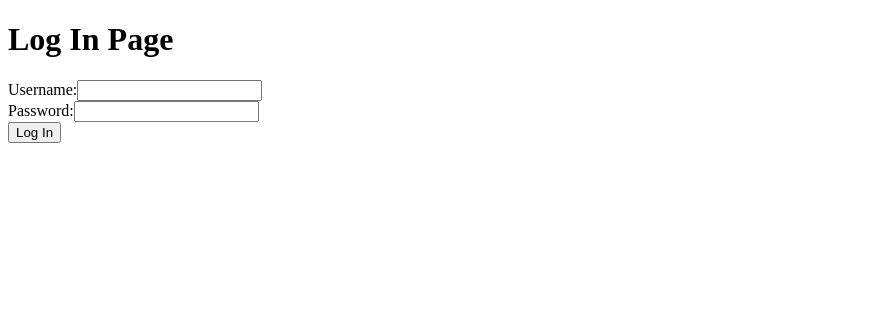
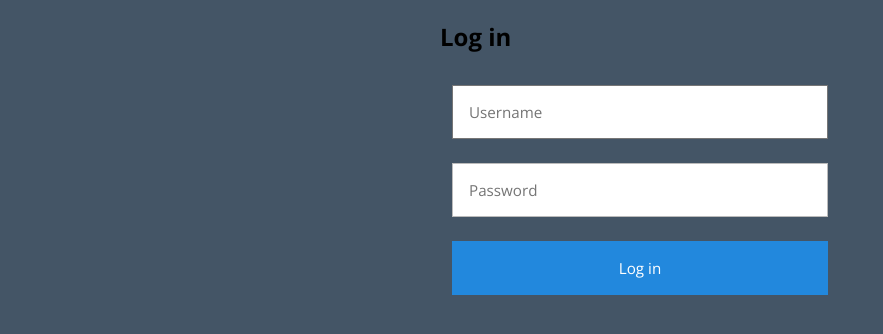
Before and after one commit to Samue1eun/CP_Personal_Project_02DEC24, a React (Vite) app in the folder frontend/: page /login in a window 1280 px wide. Shown: the top 334 px of the page, without its empty margins (0-883 px from the left). Built offline with nearby package versions, Linux system fonts and the light colour scheme.

Commit message:
added in a log in page, but the css is still not contained in the login page

```diff
--- /dev/null
+++ b/frontend/components/Code Pen/LogIn_Register/LoginForm.jsx
@@ -0,0 +1,56 @@
+import React, { useState } from 'react';
+import axios from 'axios';
+import { useNavigate } from 'react-router-dom';
+import styles from './LoginRegisterForm.module.css'; // Import the CSS module
+
+const LoginForm = () => {
+    const [username, setUsername] = useState('');
+    const [password, setPassword] = useState('');
+    const navigate = useNavigate();
+
+    const handleSubmit = async (e) => {
+        e.preventDefault();
+        try {
+            const response = await axios.post('http://127.0.0.1:8000/api/token/', {
+                username,
+                password,
+            });
+            localStorage.setItem('access_token', response.data.access);
+            localStorage.setItem('refresh_token', response.data.refresh);
+            axios.defaults.headers.common['Authorization'] = `Bearer ${response.data.access}`;
+            navigate('/home');  // Redirect to the homepage
+        } catch (error) {
+            console.error('There was an error logging in!', error);
+        }
+    };
+
+    return (
+        <div className={styles.login}>
+            <div className={styles.loginTriangle}></div>
+            <h2 className={styles.loginHeader}>Log in</h2>
+            <form className={styles.loginContainer} onSubmit={handleSubmit}>
+                <p>
+                    <input
+                        type="text"
+                        placeholder="Username"
+                        value={username}
+                        onChange={(e) => setUsername(e.target.value)}
+                    />
+                </p>
+                <p>
+                    <input
+                        type="password"
+                        placeholder="Password"
+                        value={password}
+                        onChange={(e) => setPassword(e.target.value)}
+                    />
+                </p>
+                <p>
+                    <input type="submit" value="Log in" />
+                </p>
+            </form>
+        </div>
+    );
+};
+
+export default LoginForm;
--- /dev/null
+++ b/frontend/components/Code Pen/LogIn_Register/LoginRegisterForm.module.css
@@ -0,0 +1,110 @@
+/**
+ * 01/28/2016
+ * This pen is years old, and watching at the code after all
+ * those years made me fall from my chair, so I:
+ * - changed all IDs to classes
+ * - converted all units to pixels and em units
+ * - changed all global elements to classes or children of
+ *   .login
+ * - cleaned the syntax to be more consistent
+ * - added a lot of spaces that I so hard tried to avoid
+ *   a few years ago
+ *   (because it's cool to not use them)
+ * - and probably something else that I can't remember anymore
+ *
+ * I sticked to the same philosophy, meaning:
+ * - the design is almost the same
+ * - only pure HTML and CSS
+ * - no frameworks, preprocessors or resets
+ */
+
+/* 'Open Sans' font from Google Fonts */
+@import url(https://fonts.googleapis.com/css?family=Open+Sans:400,700);
+
+body {
+  background: #456;
+  font-family: 'Open Sans', sans-serif;
+}
+
+.login {
+  width: 400px;
+  margin: 16px auto;
+  font-size: 16px;
+}
+
+/* Reset top and bottom margins from certain elements */
+.login-header,
+.login p {
+  margin-top: 0;
+  margin-bottom: 0;
+}
+
+/* The triangle form is achieved by a CSS hack */
+.login-triangle {
+  width: 0;
+  margin-right: auto;
+  margin-left: auto;
+  border: 12px solid transparent;
+  border-bottom-color: #28d;
+}
+
+.login-header {
+  background: #28d;
+  padding: 20px;
+  font-size: 1.4em;
+  font-weight: normal;
+  text-align: center;
+  text-transform: uppercase;
+  color: #fff;
+}
+
+.login-container {
+  background: #ebebeb;
+  padding: 12px;
+}
+
+/* Every row inside .login-container is defined with p tags */
+.login p {
+  padding: 12px;
+}
+
+.login input {
+  box-sizing: border-box;
+  display: block;
+  width: 100%;
+  border-width: 1px;
+  border-style: solid;
+  padding: 16px;
+  outline: 0;
+  font-family: inherit;
+  font-size: 0.95em;
+}
+
+.login input[type="email"],
+.login input[type="password"] {
+  background: #fff;
+  border-color: #bbb;
+  color: #555;
+}
+
+/* Text fields' focus effect */
+.login input[type="email"]:focus,
+.login input[type="password"]:focus {
+  border-color: #888;
+}
+
+.login input[type="submit"] {
+  background: #28d;
+  border-color: transparent;
+  color: #fff;
+  cursor: pointer;
+}
+
+.login input[type="submit"]:hover {
+  background: #17c;
+}
+
+/* Buttons' focus effect */
+.login input[type="submit"]:focus {
+  border-color: #05a;
+}
--- a/frontend/components/UserPostList.jsx
+++ b/frontend/components/UserPostList.jsx
@@ -1,4 +1,5 @@
 import React, { useState, useEffect } from 'react';
+import { useNavigate, useLocation } from 'react-router-dom';
 import axios from 'axios';
 
 const UserPostList = () => {
--- a/frontend/pages/LogIn.jsx
+++ b/frontend/pages/LogIn.jsx
@@ -1,58 +1,13 @@
 import React, { useState } from 'react';
 import axios from 'axios';
 import { useNavigate } from 'react-router-dom';
+import LogIn from '../components/Code Pen/LogIn_Register/LoginForm'
 
 const LogInPage = () => {
-    const [username, setUsername] = useState('');
-    const [password, setPassword] = useState('');
-    const navigate = useNavigate();
-
-    const handleSubmit = async (e) => {
-        e.preventDefault();
-        try {
-            const response = await axios.post('http://127.0.0.1:8000/api/token/', {
-                username,
-                password,
-            });
-            localStorage.setItem('access_token', response.data.access);
-            localStorage.setItem('refresh_token', response.data.refresh);
-            axios.defaults.headers.common['Authorization'] = `Bearer ${response.data.access}`;
-            navigate('/home');  // Redirect to the homepage
-        } catch (error) {
-            console.error('There was an error logging in!', error);
-        }
-    };
 
     return (
         <>
-            <div>
-                <h1>Log In Page</h1>
-                <div>
-                    <form onSubmit={handleSubmit}>
-                        <div>
-                            <label htmlFor="username">Username:</label>
-                            <input
-                                type="text"
-                                id="username"
-                                name="username"
-                                value={username}
-                                onChange={(e) => setUsername(e.target.value)}
-                            />
-                        </div>
-                        <div>
-                            <label htmlFor="password">Password:</label>
-                            <input
-                                type="password"
-                                id="password"
-                                name="password"
-                                value={password}
-                                onChange={(e) => setPassword(e.target.value)}
-                            />
-                        </div>
-                        <button type="submit">Log In</button>
-                    </form>
-                </div>
-            </div>
+            <LogIn />
         </>
     );
 };
--- a/frontend/pages/UserProfile.jsx
+++ b/frontend/pages/UserProfile.jsx
@@ -1,11 +1,27 @@
 import React from "react";
-import UserPost from '../components/UserPost';
+import { useNavigate } from "react-router-dom";
 import UserPostList from '../components/UserPostList';
 
 const UserProfile = () => {
+    const navigate = useNavigate();
+
+    const handleLogout = () => {
+        localStorage.removeItem('access_token');
+        localStorage.removeItem('refresh_token');
+        delete axios.defaults.headers.common['Authorization'];
+        navigate('/login');
+    };
+
     return (
         <>
-
+            <nav>
+                <ul>
+                    <li><button onClick={() => navigate('/home')}>Home</button></li>
+                    <li><button onClick={() => navigate('/user-profile')}>My Profile</button></li>
+                    <li><button onClick={() => navigate('/crypto-favorites')}>My Crypto Watchlist</button></li>
+                    <li><button onClick={handleLogout}>Log Out</button></li>
+                </ul>
+            </nav>
             <h1>User Profile</h1>
             <UserPostList />
 
--- a/frontend/pages/YogaFavorites.jsx
+++ b/frontend/pages/YogaFavorites.jsx
@@ -1,11 +1,30 @@
 import React from 'react';
+import { useNavigate } from 'react-router-dom';
+import axios from 'axios';
 
 const YogaFavorites = () => {
+    const navigate = useNavigate();
+
+    const handleLogout = () => {
+        localStorage.removeItem('access_token');
+        localStorage.removeItem('refresh_token');
+        delete axios.defaults.headers.common['Authorization'];
+        navigate('/login');
+    };
+
     return (
         <>
+            <nav>
+                <ul>
+                    <li><button onClick={() => navigate('/home')}>Home</button></li>
+                    <li><button onClick={() => navigate('/user-profile')}>My Profile</button></li>
+                    <li><button onClick={() => navigate('/crypto-favorites')}>My Crypto Watchlist</button></li>
+                    <li><button onClick={handleLogout}>Log Out</button></li>
+                </ul>
+            </nav>
             <h1>Your Favorite Yoga Poses</h1>
         </>
-    )
-}
+    );
+};
 
 export default YogaFavorites;
--- a/frontend/src/App.jsx
+++ b/frontend/src/App.jsx
@@ -6,7 +6,7 @@ import RegisterPage from '../pages/Register';
 import NotFoundPage from '../pages/NotFound';
 import UserProfile from '../pages/UserProfile';
 import YogaFavorites from '../pages/YogaFavorites';
-import CryptoCurrencyFavorite from '../pages/CryptoCurrencyFavorite';
+import CryptoCurrencyFavorite from '../pages/UserCryptoWatchList';
 
 function App() {
   return (
```
Also changed, not shown: frontend/pages/UserCryptoWatchList.jsx (renamed from frontend/pages/CryptoCurrencyFavorite.jsx).
